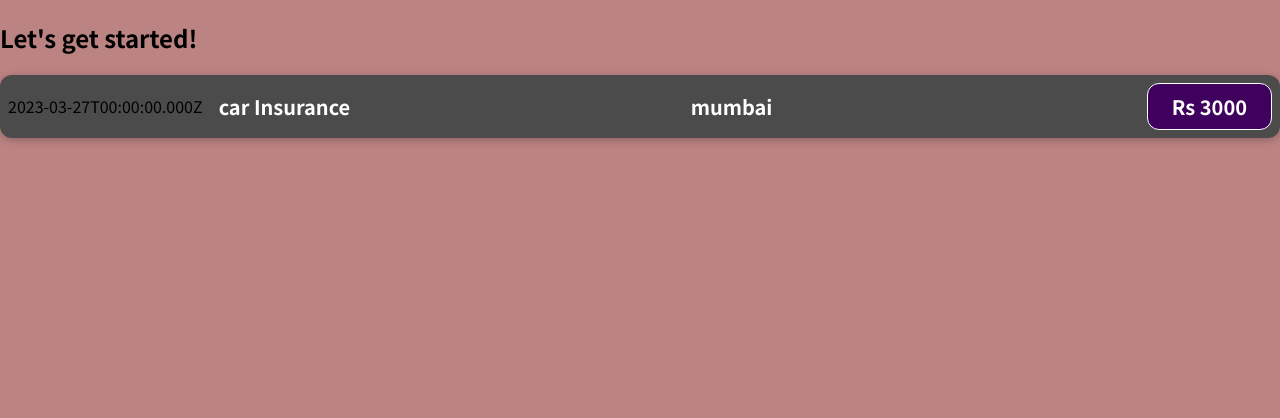
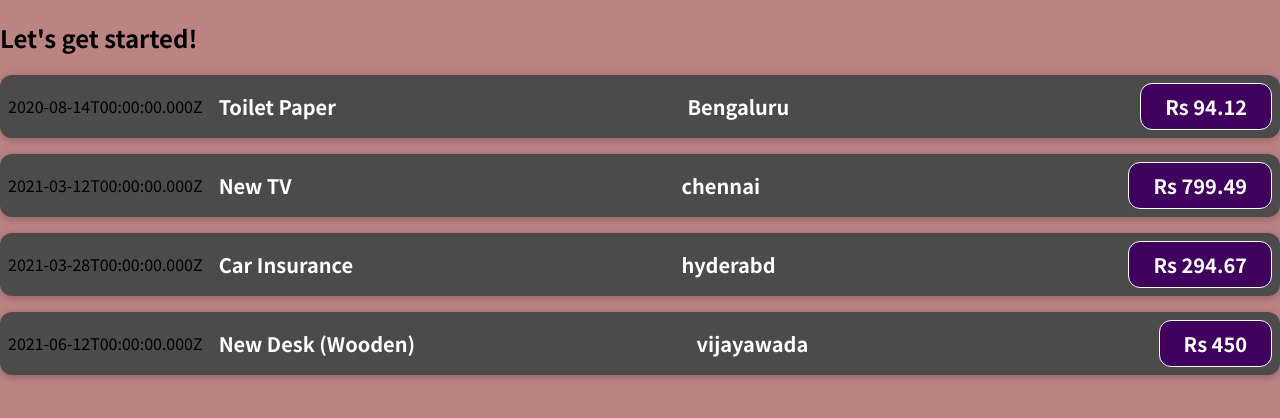
Before and after one commit to vishnuu96/ExpenseTracker, a React (Create React App) app: page / in a window 1280 px wide. Shown: the top 418 px of the page. Built offline with nearby package versions, Linux system fonts and the light colour scheme.

Commit message:
passing data through props

```diff
--- a/src/App.js
+++ b/src/App.js
@@ -1,10 +1,41 @@
 import ExpenseItem from "./components/ExpenseItem";
 
 function App() {
+  const expenses = [
+    {
+      id: 'e1',
+      title: 'Toilet Paper',
+      amount: 94.12,
+      date: new Date(2020, 7, 14),
+      location:'Bengaluru',
+    },
+    { id: 'e2', title: 'New TV', amount: 799.49, date: new Date(2021, 2, 12),location:'chennai', },
+    {
+      id: 'e3',
+      title: 'Car Insurance',
+      amount: 294.67,
+      date: new Date(2021, 2, 28),
+      location:'hyderabd',
+    },
+    {
+      id: 'e4',
+      title: 'New Desk (Wooden)',
+      amount: 450,
+      date: new Date(2021, 5, 12),
+      location:'vijayawada',
+    },
+  ];
   return (
     <div>
       <h2>Let's get started!</h2>
-      <ExpenseItem/>
+    {expenses.map((exp)=>{
+       return <ExpenseItem title={exp.title} amount={exp.amount} date={exp.date} location={exp.location} />
+    })}
+      {/* <ExpenseItem title={expenses[0].title} amount={expenses[0].amount} date={expenses[0].date} location={expenses[0].location} />
+      <ExpenseItem title={expenses[1].title} amount={expenses[1].amount} date={expenses[1].date} location={expenses[1].location} />
+      <ExpenseItem title={expenses[2].title} amount={expenses[2].amount} date={expenses[2].date} location={expenses[2].location} />
+      <ExpenseItem title={expenses[3].title} amount={expenses[3].amount} date={expenses[3].date} location={expenses[3].location} />
+       */}
     </div>
   );
 }
--- a/src/components/ExpenseItem.js
+++ b/src/components/ExpenseItem.js
@@ -1,19 +1,19 @@
 // import React from "react";
 import './ExpenseItem.css';
 
-export default function ExpenseItem() {
- const expenseDate=new Date(2023, 2, 27);
- const expenseTitle='car Insurance';
- const exportAmount=3000;
- const locationOfExpenditure="mumbai"
+export default function ExpenseItem(props) {
+//  const expenseDate=new Date(2023, 2, 27);
+//  const expenseTitle='car Insurance';
+//  const exportAmount=3000;
+//  const locationOfExpenditure="mumbai"
 
   return (
     <div className='expense-item'>
-     <div>{expenseDate.toISOString()}</div>
+     <div>{props.date.toISOString()}</div>
      <div className='expense-item__description'>
-        <h2>{expenseTitle}</h2>
-        <h2>{locationOfExpenditure}</h2>
-        <div className='expense-item__price'>Rs {exportAmount}</div>
+        <h2>{props.title}</h2>
+        <h2>{props.location}</h2>
+        <div className='expense-item__price'>Rs {props.amount}</div>
      </div>
     </div>
   );
```
